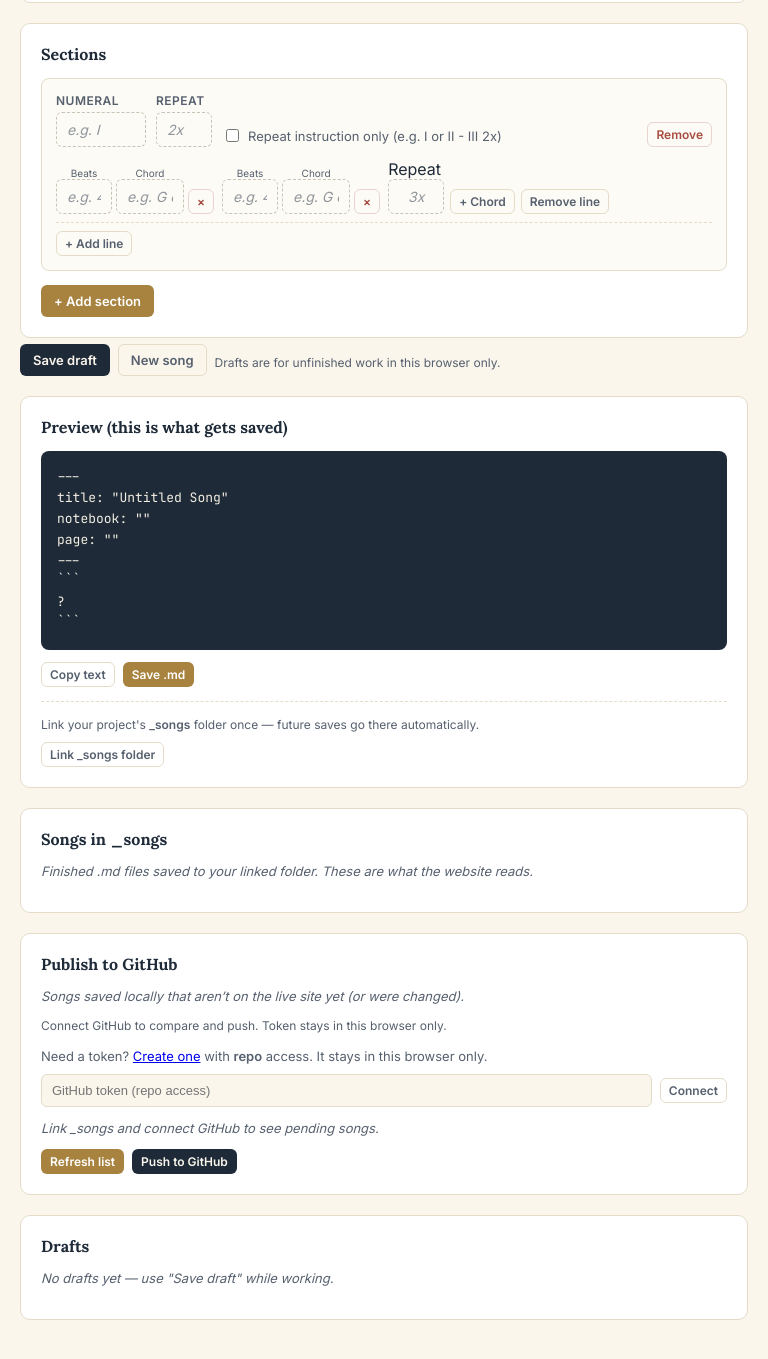
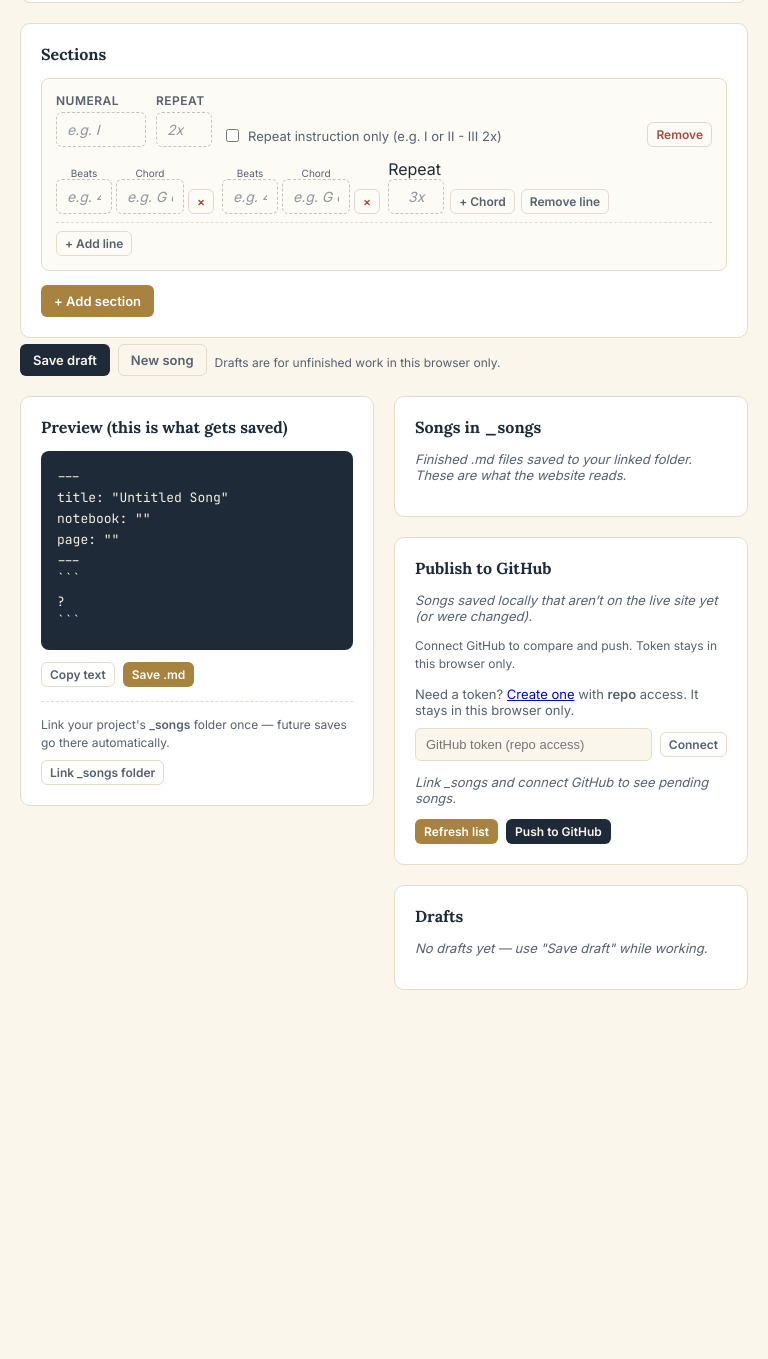
Before and after one commit to jsevidev/ocac-worship-chords, a Jekyll site: the page built from builder/index.html, in a window 768 px wide and 1400 px high, scrolled down 521 px. Shown: the top 1359 px of the window. Built offline with Jekyll 4.4.1, drawn with Linux system fonts in a browser that asks for light colours; after the commit the page ends 1591 px from its top, so only the background shows below that.

Commit message:
Fix preview disappearing when scrolled down the builder form.
Stretch the preview column to full row height so sticky positioning keeps it visible; add a two-column tablet layout below the form.

Co-authored-by: Cursor <cursoragent@cursor.com>

```diff
--- a/builder/index.html
+++ b/builder/index.html
@@ -109,10 +109,21 @@ permalink: /builder/
     display: grid;
     grid-template-columns: minmax(0, 1.15fr) minmax(0, 1fr) minmax(0, 0.85fr);
     gap: 20px;
-    align-items: start;
+    align-items: stretch;
   }
   @media (max-width: 1099px){
+    .grid{
+      grid-template-columns: 1fr 1fr;
+    }
+    .col-form{ grid-column: 1 / -1; }
+    .col-preview{ grid-column: 1; }
+    .col-tools{ grid-column: 2; }
+  }
+  @media (max-width: 767px){
     .grid{ grid-template-columns: 1fr; }
+    .col-form,
+    .col-preview,
+    .col-tools{ grid-column: auto; }
   }
 
   @media (min-width: 1100px){
@@ -129,9 +140,26 @@ permalink: /builder/
       overflow-y: auto;
     }
   }
+  @media (min-width: 768px) and (max-width: 1099px){
+    .preview-panel{
+      position: sticky;
+      top: 16px;
+      z-index: 5;
+    }
+    .col-tools{
+      position: sticky;
+      top: 16px;
+      align-self: start;
+      max-height: calc(100vh - 32px);
+      overflow-y: auto;
+    }
+  }
   .preview-panel pre.output{
     max-height: min(72vh, 640px);
     overflow: auto;
+  }
+  .col-preview{
+    min-width: 0;
   }
 
   .card{
```
